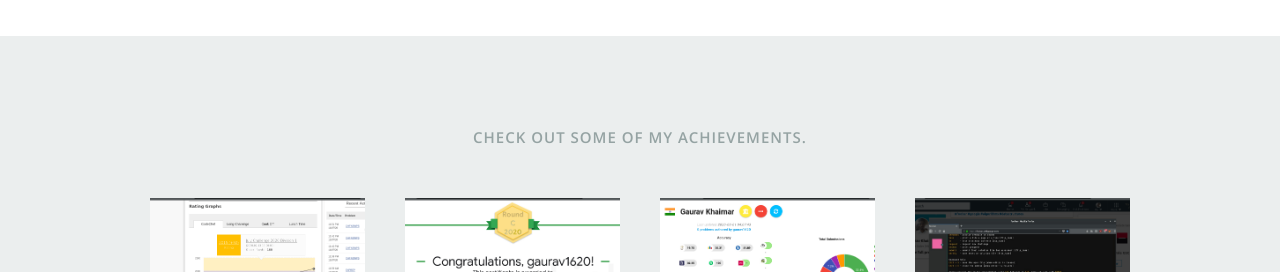
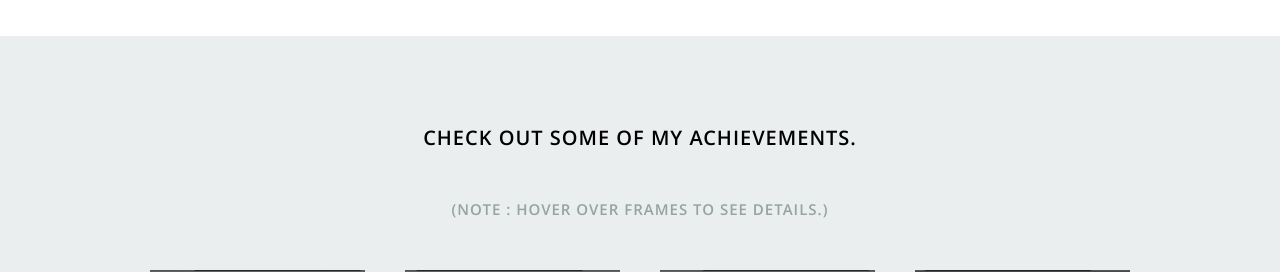
Before and after one commit to gaurav1620/gaurav1620.github.io, a React (Create React App) app: page / in a window 1280 px wide. Shown: the part 3820-4092 px from the top of the page. Built offline with nearby package versions, Linux system fonts and the light colour scheme.

Commit message:
Final touches

```diff
--- a/src/Components/Portfolio.js
+++ b/src/Components/Portfolio.js
@@ -30,8 +30,8 @@ class Portfolio extends Component {
 
          <div className="twelve columns collapsed">
 
-            <h1>Check Out Some of My Achievements.</h1>
-
+             <h1 style={{'color':'#000','fontSize':'20px'}}>Check Out Some of My Achievements.</h1>
+             <h1>(Note : Hover over frames to see details.)</h1>
             <div id="portfolio-wrapper" className="bgrid-quarters s-bgrid-thirds cf">
                 {projects}
             </div>
```
